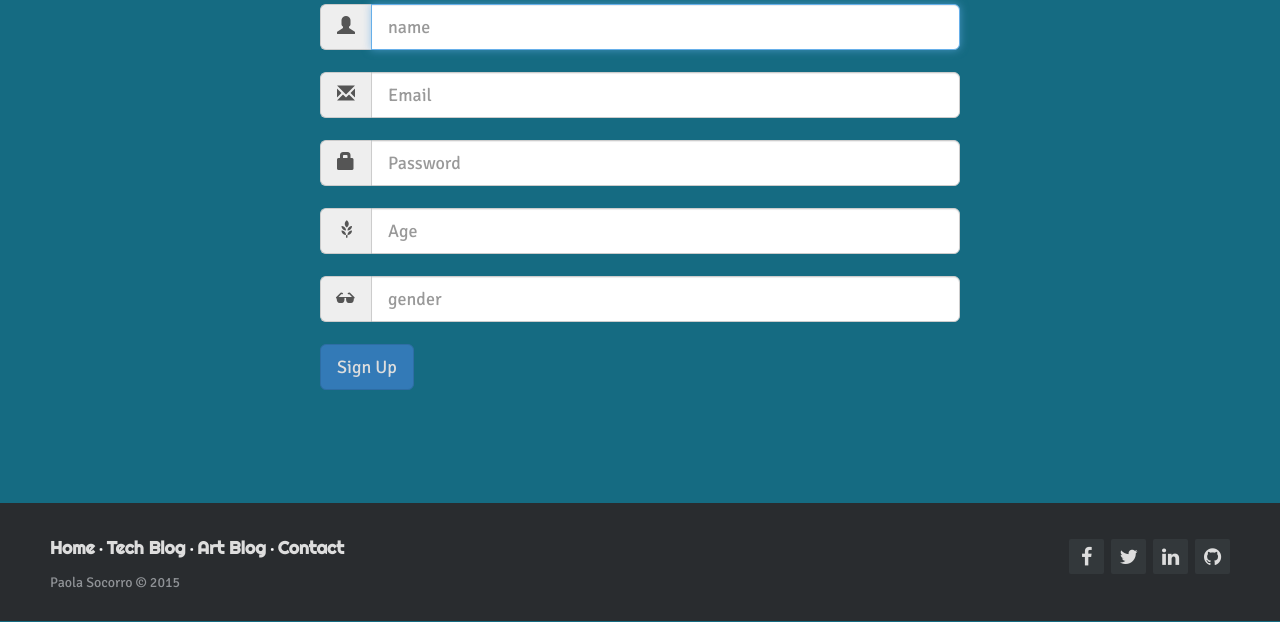
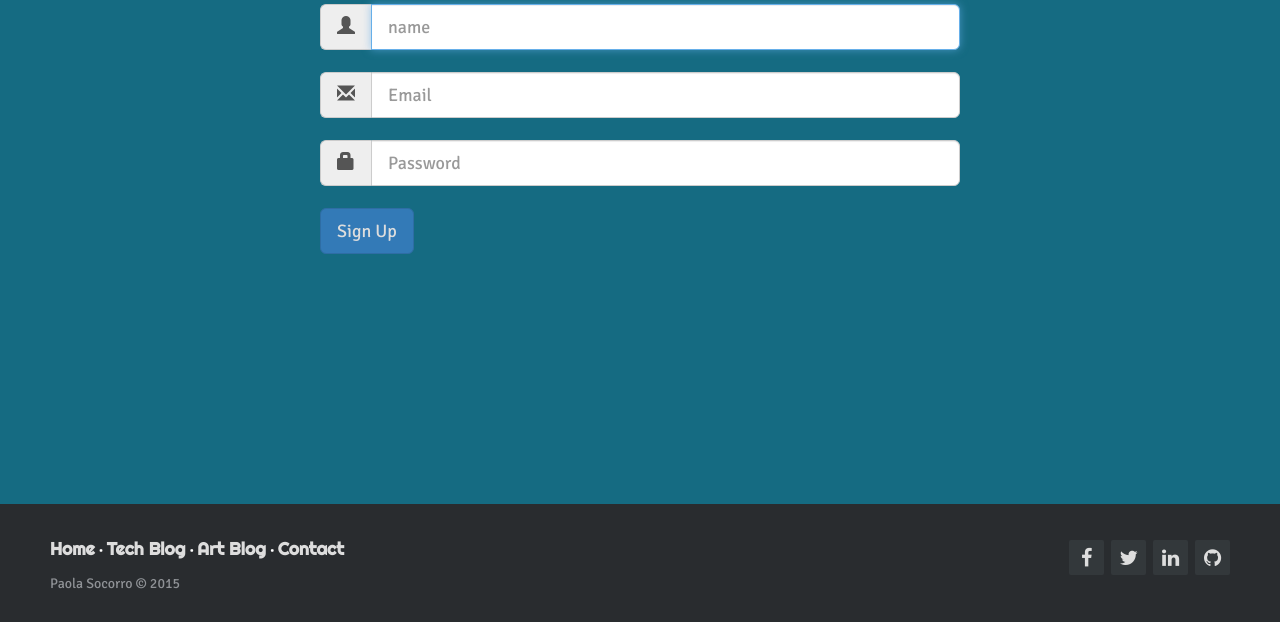
Before and after one commit to PaolaSocorro/ComicShelf, a Flask app: page /signup in a window 1280 px wide. Shown: the part 179-801 px from the top of the page. Run offline with Flask 2, Linux system fonts and the light colour scheme; some libraries are stand-ins or nearby versions.

Commit message:
removed unused fields in signup

```diff
--- a/templates/signup.html
+++ b/templates/signup.html
@@ -34,25 +34,6 @@
             </span>
             <input class="form-control" type="password" name="password" placeholder="Password" required>
         </div>
-        <br>
-
-
-        <div class="input-group input-group-lg margin-bottom-sm">
-            <span class="input-group-addon">
-                <span class="glyphicon glyphicon-grain"></span>
-            </span>
-            <input class="form-control" type="number" name="age" placeholder="Age">
-        </div>
-        <br>
-
-
-        <div class="input-group input-group-lg margin-bottom-sm">
-            <span class="input-group-addon">
-                <span class="glyphicon glyphicon-sunglasses"></span>
-            </span>
-            <input class="form-control" type="gender" name="gender" placeholder="gender">
-
-        </div>
 
         <br>
         <button class="btn btn-lg btn-primary" type="submit">Sign Up</button>
```
